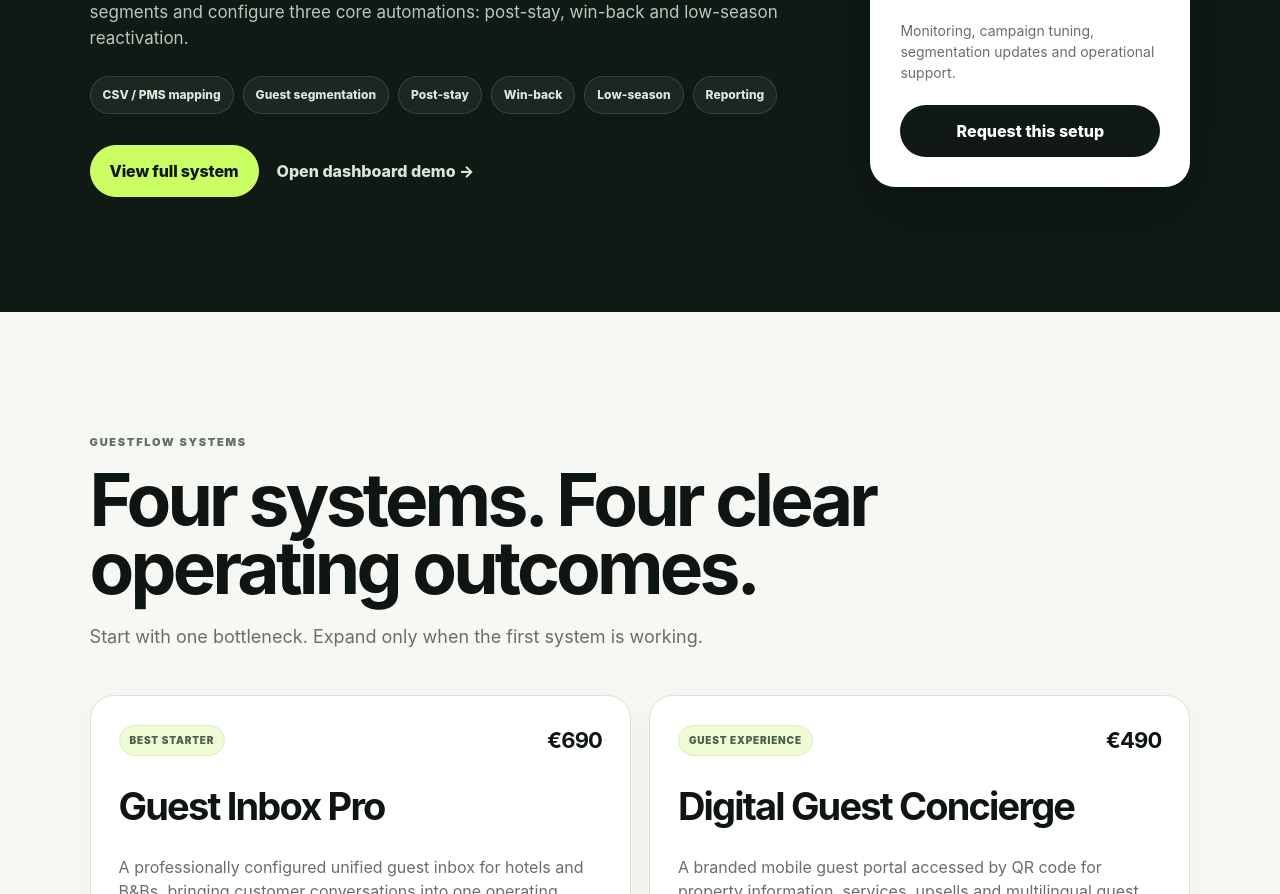
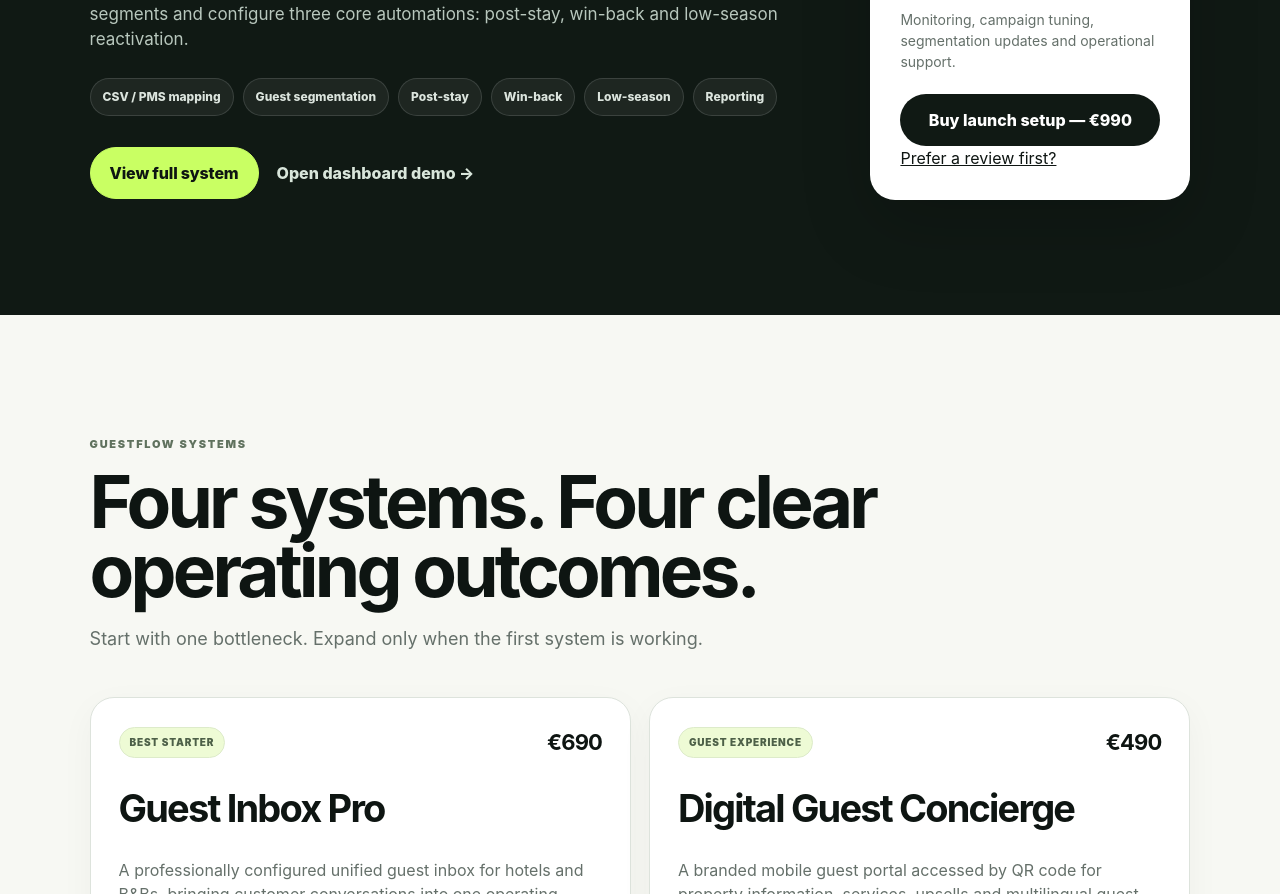
Before and after one commit to vincenzoproto/DigitalGrowthKits, a Next.js app: page / in a window 1280 px wide. Shown: the part 3050-3944 px from the top of the page. Built offline with nearby package versions, Linux system fonts and the light colour scheme; no server answers.

Commit message:
Connect featured GuestFlow offer to live Stripe checkout

```diff
--- a/app/page.tsx
+++ b/app/page.tsx
@@ -86,7 +86,8 @@ export default function Home() {
           <div className="pricing-label">Optional managed service</div>
           <div className="pricing-monthly">€129<span>/mo</span></div>
           <p>Monitoring, campaign tuning, segmentation updates and operational support.</p>
-          <Link className="pricing-cta" href="/request-setup?product=repeat-guest-engine">Request this setup</Link>
+          <Link className="pricing-cta" href="/buy/repeat-guest-engine">Buy launch setup — €990</Link>
+          <Link className="pricing-secondary" href="/request-setup?product=repeat-guest-engine">Prefer a review first?</Link>
         </aside>
       </section>
 
```
